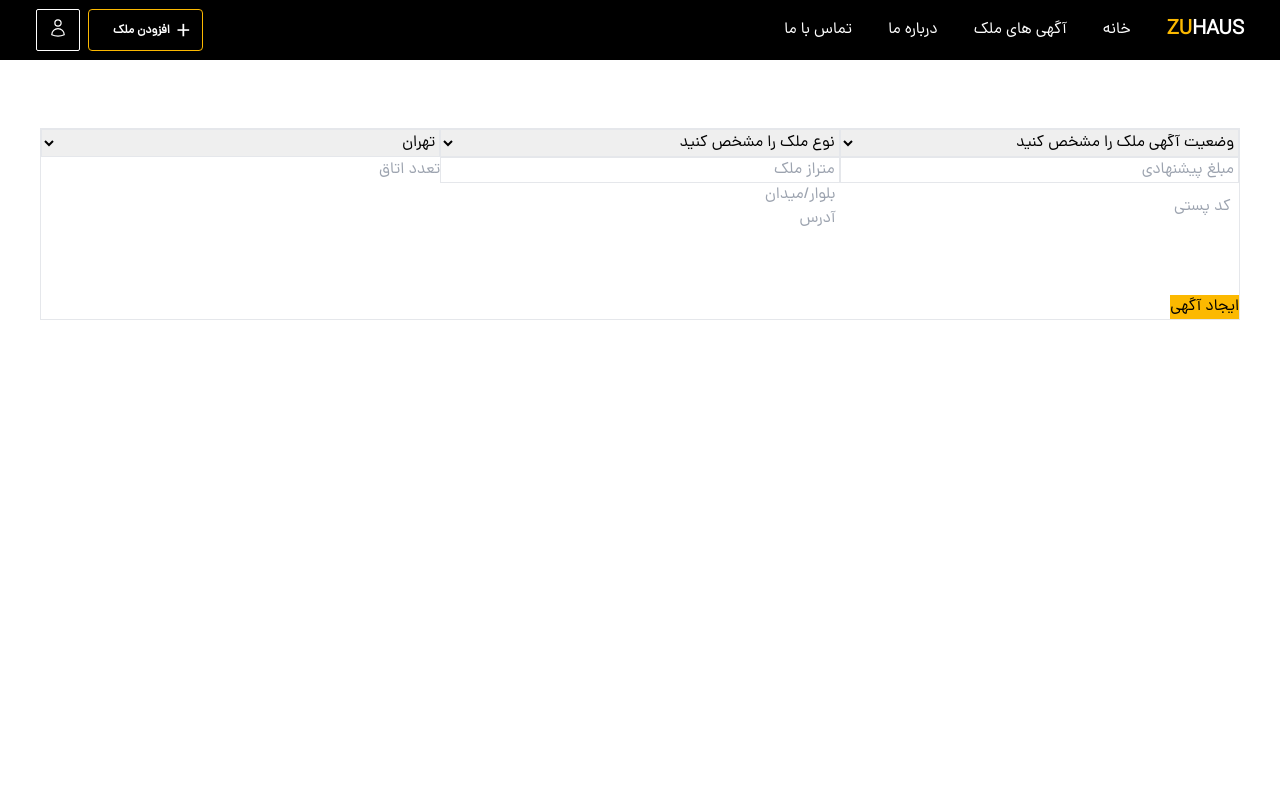
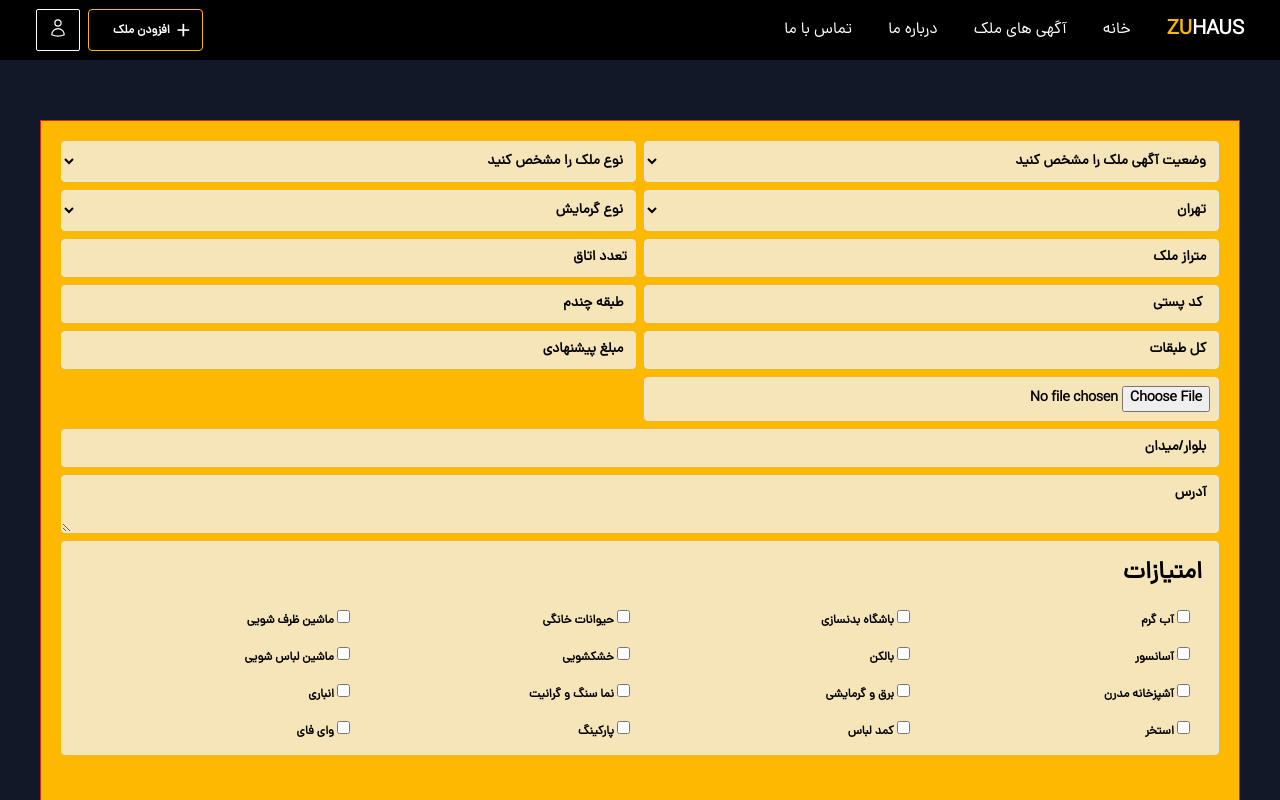
Before and after one commit to amiralizadde/Next-Estate, a Next.js app: page /addNewState in a window 1280 px wide. Shown: the top 800 px of the page. Built offline with nearby package versions, Linux system fonts and the light colour scheme.

Commit message:
updata upload image codes

```diff
--- a/components/modules/FeatureItems.jsx
+++ b/components/modules/FeatureItems.jsx
@@ -1,16 +1,23 @@
 import Image from "next/image";
 import React, { useEffect, useState } from "react";
 
-const FeatureItems = ({feature}) => {
-
- const {featureItem}=feature
-
+const FeatureItems = ({ feature, addFeatures }) => {
+  const { id, featureItem, name } = feature;
 
   return (
-      <div>
-        <input type="checkbox" className="my-3"/>
-        <label htmlFor="" className="text-xs ">{featureItem}</label>
-      </div>
+    <div>
+      <input
+        type="checkbox"
+        id={id}
+        className="my-3"
+        value={name}
+        onClick={(e) =>addFeatures(e.target.checked , feature) }
+
+      />
+      <label htmlFor={id} className="text-xs ">
+        {featureItem}
+      </label>
+    </div>
   );
 };
 
--- a/db/db.js
+++ b/db/db.js
@@ -1,18 +1,18 @@
 export const featuresItemHome = [
-    {id:1  ,featureItem:'   آب گرم     '  },
-    {id:2  ,featureItem:'   باشگاه بدنسازی      '  },
-    {id:3  ,featureItem:'    حیوانات خانگی     '  },
-    {id:4  ,featureItem:'    ماشین ظرف شویی     '  },
-    {id:5  ,featureItem:'   آسانسور      '  },
-    {id:6  ,featureItem:'    بالکن     '  },
-    {id:7  ,featureItem:'   خشکشویی    '  },
-    {id:8  ,featureItem:'   ماشین لباس شویی    '  },
-    {id:9  ,featureItem:'  آشپزخانه مدرن    '  },
-    {id:10 ,featureItem:'   برق و گرمایشی    '  },
-    {id:11 ,featureItem:'   سنگ و گرانیت     '  },
-    {id:12 ,featureItem:'   واحد ذخیره سازی    '  },
-    {id:13 ,featureItem:'  استخر    '  },
-    {id:14 ,featureItem:'   کمد لباس   '  },
-    {id:15 ,featureItem:'   پارکینگ    '  },
-    {id:16 ,featureItem:'   وای فای    '  },
+    {id:1  ,name:"hotWater", featureItem:'   آب گرم     '  },
+    {id:2  ,name:"bodyBuilding", featureItem:'   باشگاه بدنسازی      '  },
+    {id:3  ,name:"pet", featureItem:'    حیوانات خانگی     '  },
+    {id:4  ,name:"dishwasher", featureItem:'    ماشین ظرف شویی     '  },
+    {id:5  ,name:"elevator", featureItem:'   آسانسور      '  },
+    {id:6  ,name:"balcony", featureItem:'    بالکن     '  },
+    {id:7  ,name:"laundry", featureItem:'   خشکشویی    '  },
+    {id:8  ,name:"washingMachine", featureItem:'   ماشین لباس شویی    '  },
+    {id:9  ,name:"modernKitchen", featureItem:'  آشپزخانه مدرن    '  },
+    {id:10 ,name:"electricityَAdHeating", featureItem:'   برق و گرمایشی    '  },
+    {id:11 ,name:"stoneFace", featureItem:'   نما سنگ و گرانیت     '  },
+    {id:12 ,name:"warehouse", featureItem:'   انباری   '  },
+    {id:13 ,name:"pool", featureItem:'  استخر    '  },
+    {id:14 ,name:"closet", featureItem:'   کمد لباس   '  },
+    {id:15 ,name:"parking", featureItem:'   پارکینگ    '  },
+    {id:16 ,name:"wifi", featureItem:'   وای فای    '  },
    ]
--- a/pages/addNewState/index.js
+++ b/pages/addNewState/index.js
@@ -1,82 +1,324 @@
-import { useFormik } from 'formik';
-import React from 'react'
+import FeatureItems from "@/components/modules/FeatureItems";
+import { featuresItemHome } from "@/db/db";
+import { createAd } from "@/services/axios/requests/states";
+import { useFormik } from "formik";
+import React, { useEffect, useState } from "react";
 
-export default function index({name}) {
+export default function index({ name }) {
+  const [features, setFeatures] = useState([]);
+  const [imageInput , setImage] =useState(null)
 
   const form = useFormik({
-  initialValues:{statusAd:'',
-  typeState:'',city:'tehran' , deposit:'' ,monthlyRent:'',
-  price:'',meterage:'',belvar:"", fullAddress:"",codePost:''
+    initialValues: {
+      statusAd: "",
+      typeState: "",
+      city: "tehran",
+      deposit: "",
+      monthlyRent: "",
+      price: "",
+      meterage: "",
+      belvar: "",
+      fullAddress: "",
+      codePost: "",
+      heating: "",
+      paymentMethod: "",
+      room: "",
+      floor: "",
+      allFloor: "",
+      imageState: "",
+      BuildingCharge:0
     },
 
-  onSubmit:(values)=>{
-    console.log('values ->' , values);
+    onSubmit: (values) => {
+      createStateAd(values);
+    },
+  });
+
+  useEffect(() => {
+    console.log("features->", features);
+  }, [features]);
+
+  const addFeatures = (checked, feature) => {
+    checked
+      ? setFeatures((prevState) => [...prevState, feature])
+      : setFeatures((prevState) => {
+          return prevState.filter((featureItem) => {
+            return featureItem.id !== feature.id;
+          });
+        });
+  };
+
+  const createStateAd = async (e) => {
+    e.preventDefault()
+    // let data = {
+    //   userdata,
+    //   features
+    // };
+    console.log('image ->' ,imageInput);
+    const newform = new FormData();
+     newform.append("data", 'amir');
+     newform.append("file", imageInput);
+
+    try {
+      await fetch('./api/states/createAd',{
+        method:"POST",
+        headers: {
+          "Content-Type":"multipart/form-data; boundary:'------WebKitFormBoundaryg7okV37G7Gfll2hf--",
+        },
+        body:newform
+      }).then(res=>{
+        console.log('res -> ' , res);
+      })
+
+    } catch (error) {
+        console.log('err->',err);
     }
 
- })
+
+
+    // await createAd(form)
+    //   .then((res) => {
+    //     console.log("res", res);
+    //   })
+    //   .catch((err) => {
+    //     console.log("err ->", err);
+    //   });
+  };
 
   return (
-    <div className='min-h-screen mt-16 px-10 py-16'>
 
-    <form className='border' onSubmit={form.handleSubmit} >
-      <div className='grid lg:grid-cols-3'>
+
+
+
+    <div className="min-h-screen mt-14 px-10 py-16 bg-gray-900">
+      <form
+        action="./api/states/createAd"
+        className="border border-red-600  p-5  bg-yellow-100 "
+        onSubmit={createStateAd}
+      >
+        <div className="grid gap-2  items-center xs:grid-cols-2 lg:grid-cols-2 child:border child:p-2 child:w-full child:text-xs md:child:text-sm child:placeholder:text-black child:bg-gray-100/75 child:font-bold child:rounded">
           {/*  وضعیت آگهی */}
-        <select className='border' name='statusAd' defaultValue='-1' onChange={form.handleChange}>
+          <select
+            className=""
+            name="statusAd"
+            defaultValue="-1"
+            value={form.values.statusAd}
+            onChange={form.handleChange}
+            onBlur={form.handleBlur}
+          >
             <option value="-1"> وضعیت آگهی ملک را مشخص کنید </option>
             <option value="rent"> اجاره </option>
             <option value="mortgage"> رهن </option>
             <option value="sell"> فروش </option>
           </select>
 
-        <select className='border' name='typeState' defaultValue='-1' onChange={form.handleChange}>
-          <option value="-1">    نوع ملک را مشخص کنید  </option>
+          <select
+            className=""
+            name="typeState"
+            defaultValue="-1"
+            value={form.values.typeState}
+            onChange={form.handleChange}
+            onBlur={form.handleBlur}
+          >
+            <option value="-1"> نوع ملک را مشخص کنید </option>
             <option value="apartment"> آپارتمان </option>
             <option value="home"> خانه حیاط دار </option>
-          <option value="land"> زمین و ملک  </option>
+            <option value="land"> زمین و ملک </option>
             <option value="shop"> مغازه </option>
-          <option value="AdministrativeUnit"> واحد اداری  </option>
+            <option value="AdministrativeUnit"> واحد اداری </option>
             <option value="villa"> ویلایی </option>
           </select>
 
-        <select className='border' name='city' defaultValue='-1' onChange={form.handleChange}>
+          <select
+            className=""
+            name="city"
+            defaultValue="-1"
+            value={form.values.city}
+            onChange={form.handleChange}
+            onBlur={form.handleBlur}
+          >
             <option value="tehran"> تهران </option>
           </select>
 
-        {
-          form.values.statusAd  === 'rent' ? (
-            <div className='w-full border'>
-              <input type="text" placeholder=' ودیعه ' name='deposit'  onChange={form.handleChange}/>
-              <input type="text" placeholder=' اجاره ' name='monthlyRent' onChange={form.handleChange}/>
+          <select
+            className=""
+            name="heating"
+            defaultValue="-1"
+            value={form.values.heating}
+            onChange={form.handleChange}
+            onBlur={form.handleBlur}
+          >
+            <option value="-1"> نوع گرمایش </option>
+            <option value="tehran"> بخاری </option>
+            <option value="tehran"> شوفاز </option>
+          </select>
+
+          <input
+            type="number"
+            className=""
+            name="meterage"
+            value={form.values.meterage}
+            onChange={form.handleChange}
+            onBlur={form.handleBlur}
+            placeholder=" متراز ملک "
+          />
+
+          <input
+            type="number"
+            className=""
+            name="room"
+            value={form.values.room}
+            placeholder="تعدد اتاق"
+            onChange={form.handleChange}
+            onBlur={form.handleBlur}
+          />
+          <input
+            type="text"
+            className=""
+            name="codePost"
+            value={form.values.codePost}
+            placeholder="  کد پستی "
+            onChange={form.handleChange}
+            onBlur={form.handleBlur}
+          />
+          <input
+            type="number"
+            className=""
+            name="floor"
+            value={form.values.floor}
+            placeholder=" طبقه چندم "
+            onChange={form.handleChange}
+            onBlur={form.handleBlur}
+          />
+          <input
+            type="number"
+            className=""
+            name="allFloor"
+            value={form.values.allFloor}
+            placeholder=" کل طبقات"
+            onChange={form.handleChange}
+            onBlur={form.handleBlur}
+          />
+          {form.values.statusAd === "sell" && (
+            <select
+              className=""
+              name="paymentMethod"
+              value={form.values.paymentMethod}
+              defaultValue="-1"
+              onChange={form.handleChange}
+              onBlur={form.handleBlur}
+            >
+              <option value="-1"> شیوه پرداخت </option>
+              <option value="tehran"> قسطی </option>
+              <option value="tehran"> نقدی </option>
+              <option value="tehran"> توافقی </option>
+            </select>
+          )}
+
+          {form.values.statusAd === "rent" ? (
+            <div className="depositInput outline-0 w-full h-full  flex items-center justify-between">
+              <input
+                type="text"
+                className="w-full h-full bg-transparent  me-2  placeholder:text-black text-xs xs:text-sm px-2"
+                placeholder=" ودیعه "
+                name="deposit"
+                value={form.values.deposit}
+                onChange={form.handleChange}
+                onBlur={form.handleBlur}
+              />
+              <input
+                type="text"
+                className="w-full h-full bg-transparent  ms-2  placeholder:text-black text-xs xs:text-sm px-2"
+                placeholder=" اجاره "
+                name="monthlyRent"
+                value={form.values.monthlyRent}
+                onChange={form.handleChange}
+                onBlur={form.handleBlur}
+              />
             </div>
-          ):(
-            <input type="text" className='border' placeholder=' مبلغ پیشنهادی ' name='price' onChange={form.handleChange} />
-          )
+          ) : (
+            <input
+              type="text"
+              className=""
+              placeholder=" مبلغ پیشنهادی "
+              name="price"
+              value={form.values.price}
+              onChange={form.handleChange}
+              onBlur={form.handleBlur}
+            />
+          )}
+
+          {(form.values.statusAd === "rent" ||
+            form.values.statusAd === "mortgage") && (
+            <input
+              type="number"
+              name='BuildingCharge'
+              className=""
+              placeholder=" شارز ساختمان "
+              value={form.values.BuildingCharge}
+              onChange={form.handleChange}
+              onBlur={form.handleBlur}
+            />
+          )}
+
+          <input
+            type="file"
+            id="imgState"
+            name="imageState"
+            onChange={e=>setImage(e.target.files[0])}
+            // value={form.values.imageState}
+            // onChange={(e) => form.setFieldValue("imageState", e.currentTarget.files[0])}
+            // onBlur={form.handleBlur}
+          />
+
+          <input
+            type="text"
+            className="col-start-1 lg:col-start-1 xs:col-span-2  "
+            name="belvar"
+            placeholder=" بلوار/میدان "
+            value={form.values.belvar}
+            onChange={form.handleChange}
+            onBlur={form.handleBlur}
+          />
+          <textarea
+            className=" col-start-1 xs:col-span-2  "
+            name="fullAddress"
+            placeholder=" آدرس  "
+            value={form.values.fullAddress}
+            onChange={form.handleChange}
+            onBlur={form.handleBlur}
+          />
+
+          <div className="col-start-1 col-span-1 xs:col-span-2">
+            <h1 className="text-2xl m-2"> امتیازات </h1>
+            <div className=" grid  grid-cols-1 md:grid-cols-4 lg:grid-cols-3 xl:grid-cols-4 ps-5">
+              {featuresItemHome.map((feature) => (
+                <FeatureItems
+                  key={feature.id}
+                  feature={feature}
+                  addFeatures={addFeatures}
+                />
+              ))}
+            </div>
+          </div>
+        </div>
+        <div className="mt-16 flex items-center justify-center  ">
+          <button
+            type="submit"
+            className="w-[300px] px-14 py-2 bg-white font-bold"
+          >
+            ایجاد آگهی
+          </button>
+        </div>
+      </form>
+    </div>
+  );
 }
 
-        <input type="text" className='border' name='meterage' onChange={form.handleChange} placeholder=' متراز ملک ' />
-        <input type="number" name='room' placeholder='تعدد اتاق' />
-        <input type="text"  name='codePost' placeholder='  کد پستی '/>
+export async function getStaticProps(context) {
+  console.log("context add new State page ->", context.params);
 
-        <div>
-          <input type="text" name='belvar' placeholder=' بلوار/میدان ' />
-          <input type="text" name='fullAddress' placeholder=' آدرس  ' />
-        </div>
-
-       </div>
-       <button type='submit' className='bg-yellow-100 mt-16'> ایجاد آگهی </button>
-    </form>
-
-
-    </div>
-  )
+  return {
+    props: { name: "amir" },
+  };
 }
-
-
-export async function getStaticProps(context) {
-
-    console.log('context add new State page ->' , context.params);
-
-    return{
-        props:{name:'amir'}
-    }
-}
--- /dev/null
+++ b/pages/api/states/createAd/index.js
@@ -0,0 +1,52 @@
+import onError from "@/utils/util";
+import multer from "multer";
+import nc from "next-connect";
+import path from "path";
+
+export const config = {
+  api: {
+    bodyParser: false,
+  },
+};
+
+const handler = nc(onError);
+
+let storage = multer.diskStorage({
+  destination: function (req, res, cb) {
+    cb(null, "public");
+  },
+  filename: function (req, file, cb) {
+    console.log('file ->' , file);
+    cb(null, file.fieldname + "-" + Date.now() + path.extname(file.originalname));
+  },
+});
+
+let upload = multer({ storage: storage });
+
+let uploadfile = upload.single("file");
+handler.use(uploadfile);
+handler.post(async (req, res) => {
+
+    console.log('req.headers.host -> ' , req.headers.host);
+    console.log('req.file.filenamereq -> ' , req.file);
+    console.log('req data-> ' , req.body);
+
+//   let url = "http://" + req.headers.host;
+//   let filename = req.file.filename;
+
+//   console.log('url -> ' , url , 'filename -> ' , filename );
+
+  // let result = await executeQuery("inser into upload pic values(?)", [
+  //   filename,
+  // ]);
+  // result = await executeQuery(
+  //   `select * from upload where pic_id =${result.inserId}`
+  // );
+  return res.status(200).send({
+    message:"ok"
+    // result:result,
+    // url:url + '/' + req.file.filename
+  });
+});
+
+export default handler;
--- a/services/axios/configs/configs.js
+++ b/services/axios/configs/configs.js
@@ -2,7 +2,7 @@ import axios from "axios";
 
 const apiRequest = axios.create({
   baseURL: "/api",
-  headers: { "Content-Type": "application/json" },
+  // headers: { "Content-Type": "application/json" },
 });
 
 apiRequest.interceptors.response.use(
--- /dev/null
+++ b/services/axios/requests/states.js
@@ -0,0 +1,18 @@
+const { default: apiRequest } = require("../configs/configs");
+
+const createAd = (form) => {
+  return apiRequest.post(
+    "/states/createAd",
+    {
+      form,
+    },
+    {
+      headers: {
+        "Content-Type":
+          "multipart/form-data; boundary:'------WebKitFormBoundaryg7okV37G7Gfll2hf--",
+      },
+    }
+  );
+};
+
+export { createAd };
--- a/styles/globals.css
+++ b/styles/globals.css
@@ -30,6 +30,9 @@ body{
     border-color: black;
     outline: none !important;
 } */
+.depositInput{
+    padding: 0 !important;
+}
 .range-slider__thumb{
     height: 15px !important;
     width: 15px !important;
```
Also changed, not shown: utils/util.js (+12 -1 lines). Lines whose indentation alone changed are shown as unchanged.
